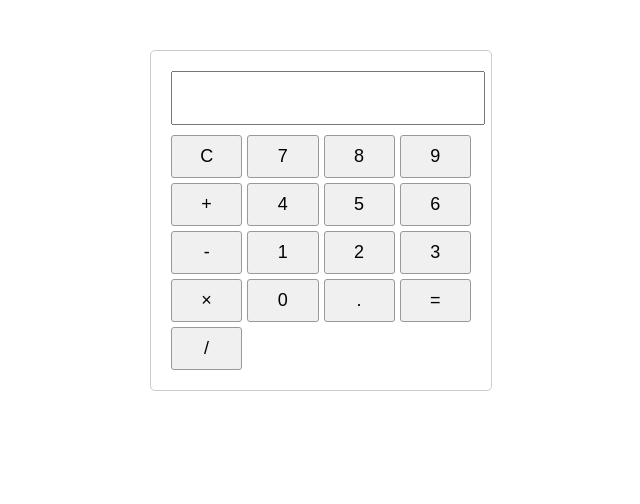
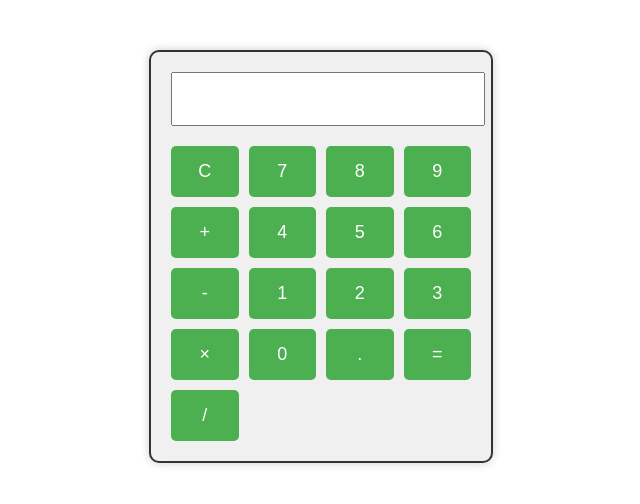
Before and after one commit to Wascarr/Gitflow, a plain HTML site: page index.html in a window 1280 px wide. Shown: the whole page, without its empty margins (319-959 px from the left). Drawn offline with Linux system fonts and the light colour scheme.

Commit message:
Enhanced calculator UI with modern styling

```diff
--- a/styles.css
+++ b/styles.css
@@ -2,8 +2,10 @@
     width: 300px;
     margin: 50px auto;
     padding: 20px;
-    border: 1px solid #ccc;
-    border-radius: 5px;
+    border: 2px solid #333;
+    border-radius: 10px;
+    background-color: #f0f0f0;
+    box-shadow: 0 0 10px rgba(0,0,0,0.2);
 }
 
 #display {
@@ -11,22 +13,24 @@
     height: 40px;
     margin-bottom: 10px;
     text-align: right;
+    font-size: 24px;
     padding: 5px;
-    font-size: 20px;
 }
 
 .buttons {
     display: grid;
     grid-template-columns: repeat(4, 1fr);
-    gap: 5px;
+    gap: 10px;
+    margin-top: 10px;
 }
 
 button {
-    padding: 10px;
+    padding: 15px;
     font-size: 18px;
-    border: 1px solid #999;
-    border-radius: 3px;
-    background-color: #f0f0f0;
+    border: none;
+    border-radius: 5px;
+    background-color: #4CAF50;
+    color: white;
     cursor: pointer;
 }
 
```
